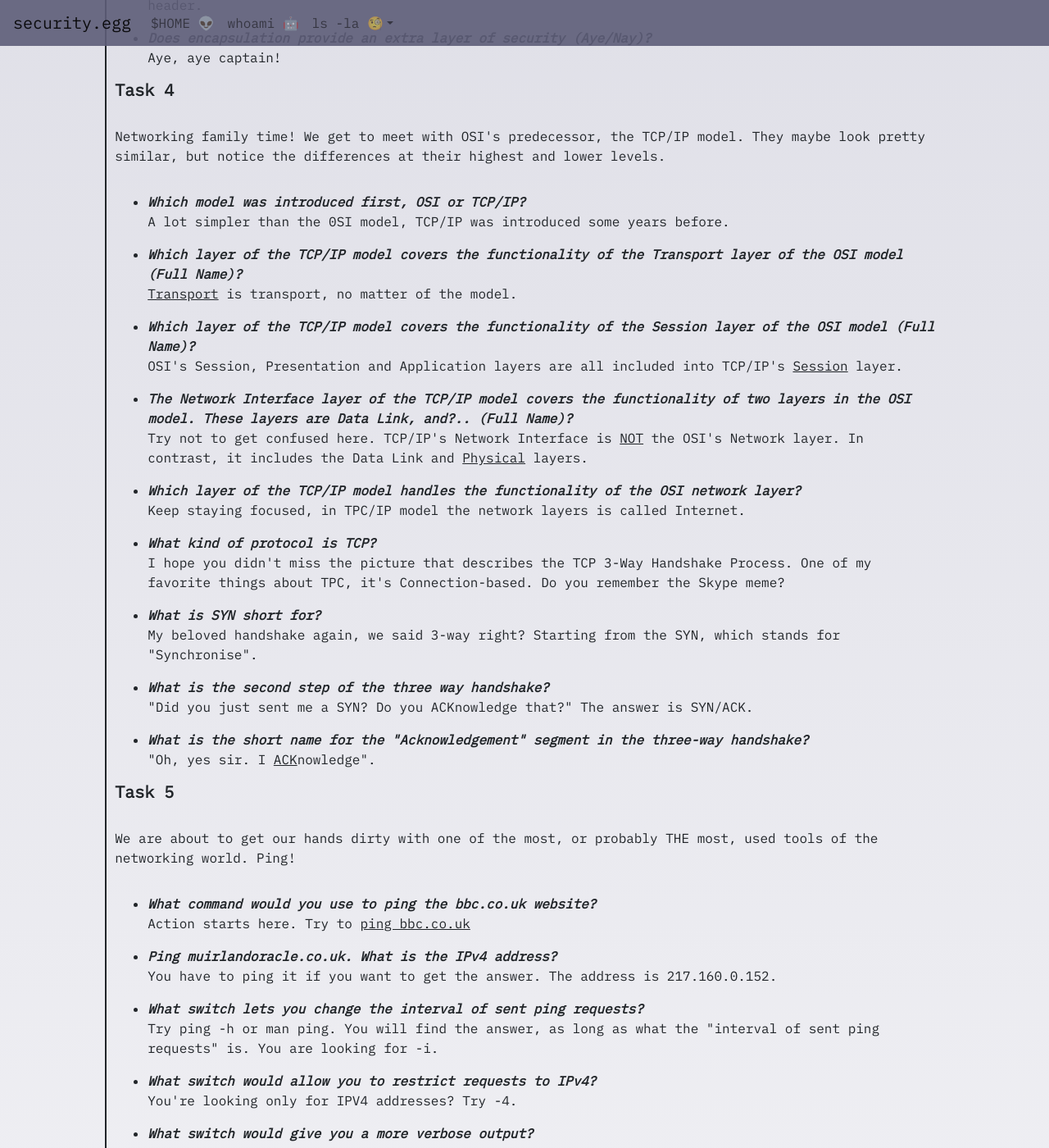
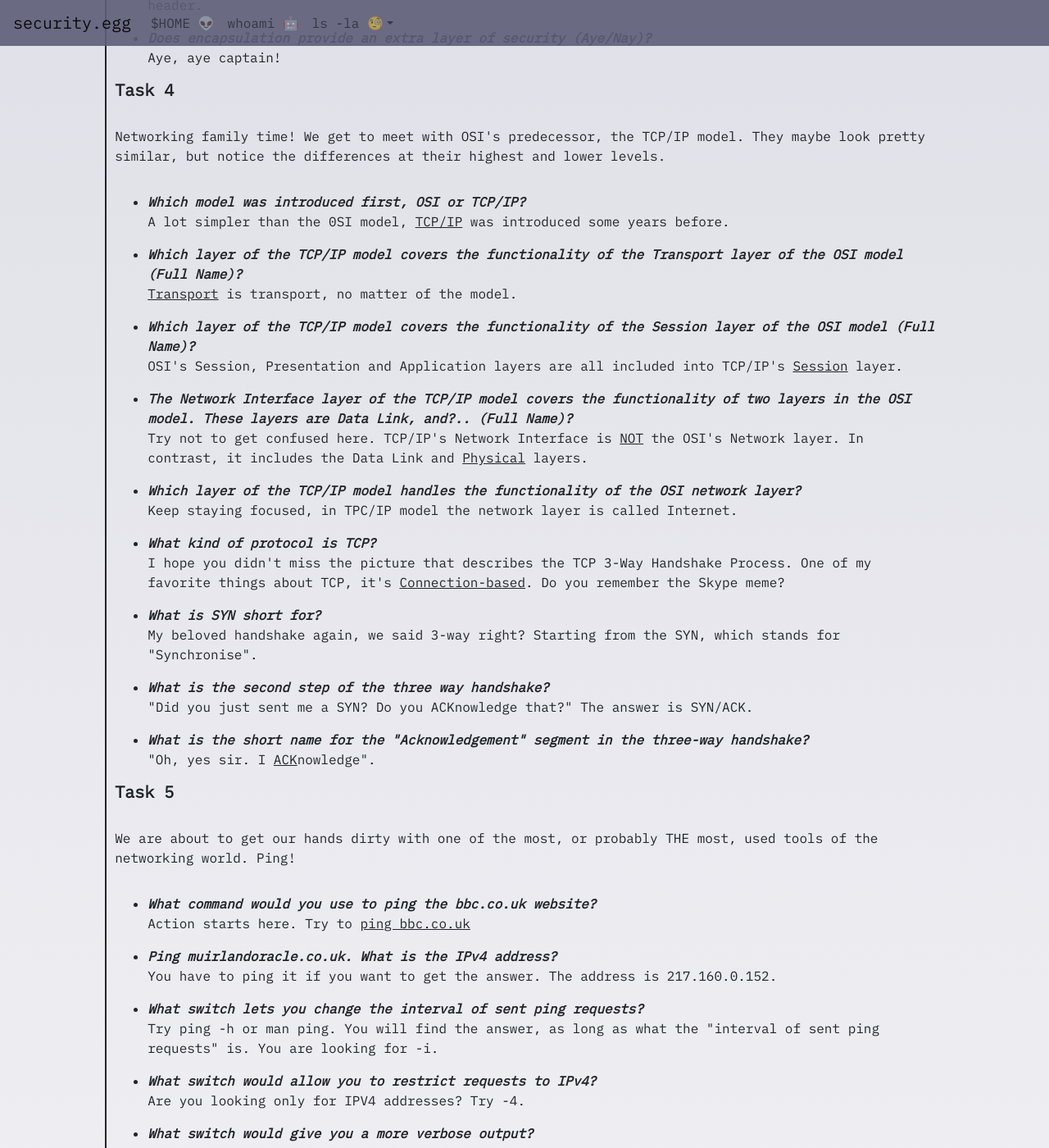
Before and after one commit to security-egg/securityegg, a Jekyll site: the page built from _posts/2021-05-01-cyber-defense-path.md, in a window 1280 px wide and 1400 px high, scrolled down 2477 px. Shown: the whole window at 82% size. Built offline with Jekyll 4.4.1, drawn with Linux system fonts in a browser that asks for light colours; nearby versions of some CDN libraries; some of the changed text lies outside the part shown.

Commit message:
Update 2021-05-01-cyber-defense-path.md

```diff
--- a/_posts/2021-05-01-cyber-defense-path.md
+++ b/_posts/2021-05-01-cyber-defense-path.md
@@ -105,7 +105,7 @@ Networking family time! We get to meet with OSI's predecessor, the TCP/IP model.
   <ul style="margin-top: 2rem">
     <li style="margin-top: 1rem">
      <i><b>Which model was introduced first, OSI or TCP/IP?</b></i><br>
-	A lot simpler than the 0SI model, TCP/IP was introduced some years before.
+	    A lot simpler than the 0SI model, <u>TCP/IP</u> was introduced some years before.
     </li>
     <li style="margin-top: 1rem">
      <i><b>Which layer of the TCP/IP model covers the functionality of the Transport layer of the OSI model (Full Name)?</b></i><br>
@@ -121,11 +121,11 @@ Networking family time! We get to meet with OSI's predecessor, the TCP/IP model.
     </li>
     <li style="margin-top: 1rem">
      <i><b>Which layer of the TCP/IP model handles the functionality of the OSI network layer?</b></i><br>
-	Keep staying focused, in TPC/IP model the network layers is called Internet.
+	Keep staying focused, in TPC/IP model the network layer is called Internet.
     </li>
     <li style="margin-top: 1rem">
      <i><b>What kind of protocol is TCP?</b></i><br>
-	I hope you didn't miss the picture that describes the TCP 3-Way Handshake Process. One of my favorite things about TPC, it's Connection-based. Do you remember the Skype meme?
+	I hope you didn't miss the picture that describes the TCP 3-Way Handshake Process. One of my favorite things about TCP, it's <u>Connection-based</u>. Do you remember the Skype meme?
     </li>
     <li style="margin-top: 1rem">
      <i><b>What is SYN short for?</b></i><br>
@@ -157,7 +157,7 @@ We are about to get our hands dirty with one of the most, or probably THE most,
     </li>
     <li style="margin-top: 1rem">
      <i><b>What switch would allow you to restrict requests to IPv4?</b></i><br>
-	You're looking only for IPV4 addresses? Try -4.
+	Are you looking only for IPV4 addresses? Try -4.
     </li>
     <li style="margin-top: 1rem">
      <i><b>What switch would give you a more verbose output?</b></i><br>
```
Also changed, not shown: other parts of _posts/2021-05-01-cyber-defense-path.md (+3 -3 lines).
